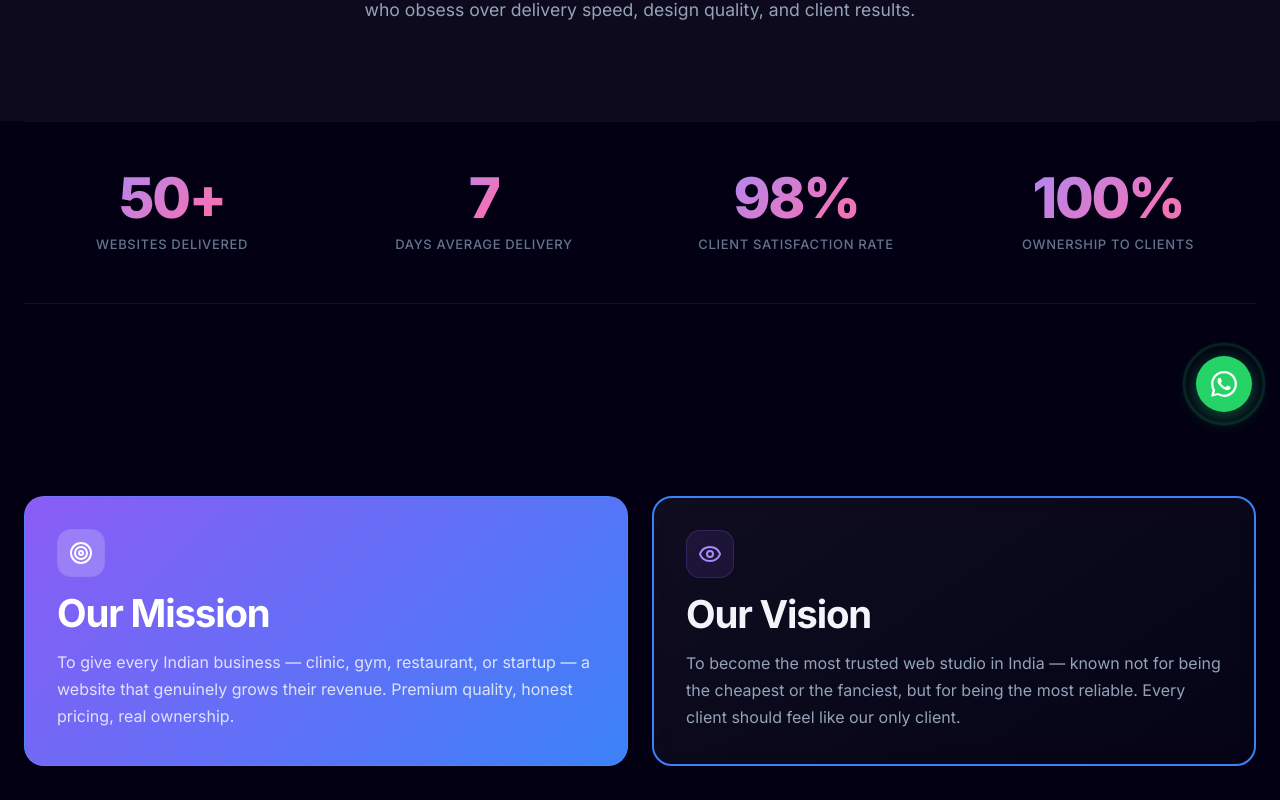
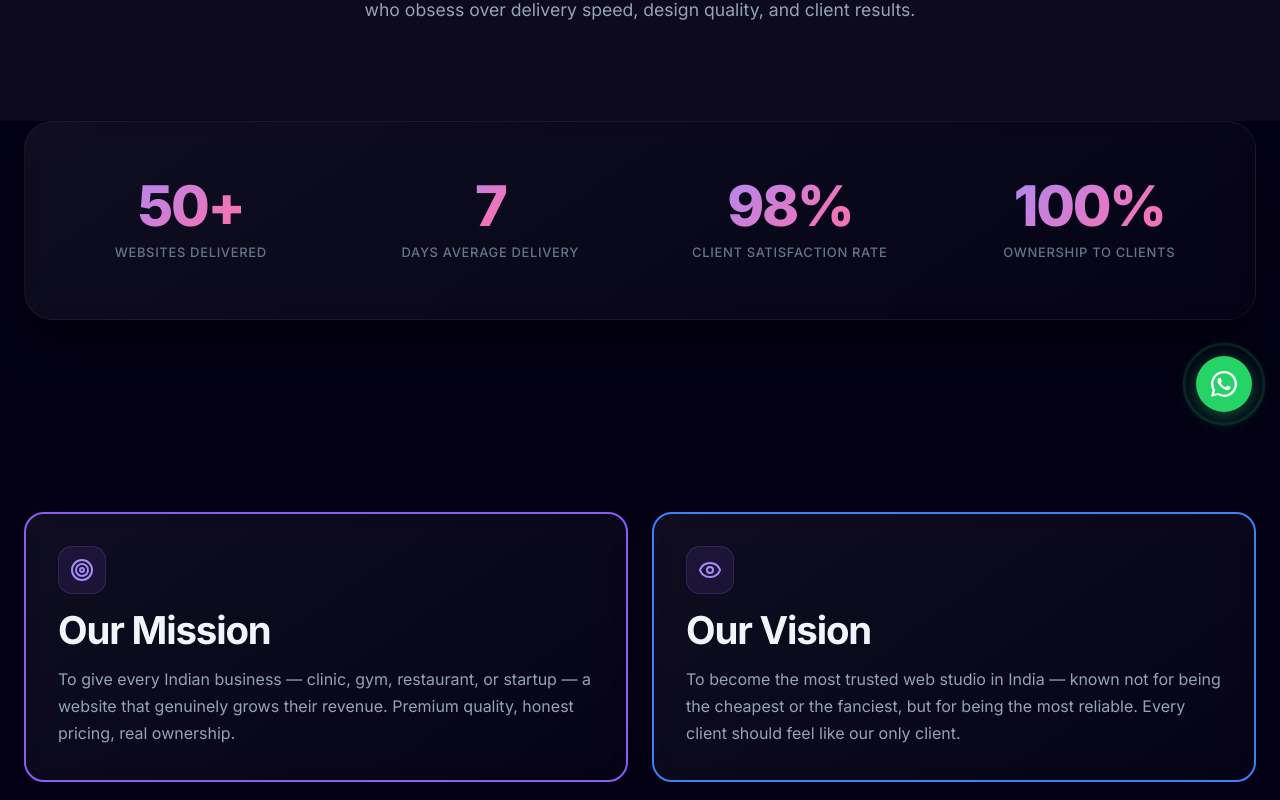
Before and after one commit to Vivek-Biswal/Pixora, a React (Vite) app: page /about in a window 1280 px wide. Shown: the part 360-1160 px from the top of the page. Built offline with nearby package versions, Linux system fonts and the light colour scheme; no server answers.

Commit message:
Fix styling of About page stats grid and card framing

```diff
--- a/src/pages/About/About.css
+++ b/src/pages/About/About.css
@@ -2,9 +2,13 @@
   display: grid;
   grid-template-columns: repeat(4, 1fr);
   gap: var(--space-4);
-  padding: var(--space-8) 0;
-  border-top: 1px solid var(--border-subtle);
-  border-bottom: 1px solid var(--border-subtle);
+  padding: var(--space-10) var(--space-6);
+  background: var(--gradient-card);
+  border-radius: var(--radius-2xl);
+  border: 1px solid var(--border-subtle);
+  box-shadow: 0 25px 50px -12px rgba(0, 0, 0, 0.5);
+  backdrop-filter: blur(16px);
+  -webkit-backdrop-filter: blur(16px);
 }
 
 .about-stat-item {
--- a/src/pages/About/About.jsx
+++ b/src/pages/About/About.jsx
@@ -57,19 +57,19 @@ const About = () => {
       <section className="section">
         <div className="container">
           <div className="grid-2">
-            <ScrollAnimator animation="from-left" className="card" style={{ background: 'var(--gradient-primary)', color: 'white' }}>
-              <div className="icon-box" style={{ background: 'rgba(255,255,255,0.2)', color: 'white' }}><Target /></div>
-              <h2 style={{ color: 'white', marginBottom: 'var(--space-4)' }}>Our Mission</h2>
-              <p style={{ color: 'rgba(255,255,255,0.8)', lineHeight: 1.7 }}>
+            <ScrollAnimator animation="from-left" className="card" style={{ border: '2px solid var(--color-purple)', height: '100%' }}>
+              <div className="icon-box"><Target /></div>
+              <h2 style={{ marginBottom: 'var(--space-4)' }}>Our Mission</h2>
+              <p style={{ color: 'var(--text-secondary)', lineHeight: 1.7 }}>
                 To give every Indian business — clinic, gym, restaurant,
                 or startup — a website that genuinely grows their revenue.
                 Premium quality, honest pricing, real ownership.
               </p>
             </ScrollAnimator>
-            <ScrollAnimator animation="from-right" className="card" style={{ border: '2px solid var(--color-blue)' }}>
+            <ScrollAnimator animation="from-right" className="card" style={{ border: '2px solid var(--color-blue)', height: '100%' }}>
               <div className="icon-box"><Eye /></div>
               <h2 style={{ marginBottom: 'var(--space-4)' }}>Our Vision</h2>
-              <p style={{ lineHeight: 1.7 }}>
+              <p style={{ color: 'var(--text-secondary)', lineHeight: 1.7 }}>
                 To become the most trusted web studio in India — known not
                 for being the cheapest or the fanciest, but for being the
                 most reliable. Every client should feel like our only client.
@@ -127,10 +127,10 @@ const About = () => {
             ].map((item, i) => (
               <ScrollAnimator key={i} animation="from-bottom"
                 delay={`delay-${i + 1}`} className="card"
-                style={{ padding: 'var(--space-7)' }}>
+                style={{ padding: 'var(--space-7)', height: '100%', display: 'flex', flexDirection: 'column' }}>
                 <div className="icon-box">{item.icon}</div>
                 <h4 style={{ marginBottom: '10px' }}>{item.title}</h4>
-                <p style={{ fontSize: '14px', lineHeight: 1.7 }}>{item.desc}</p>
+                <p style={{ fontSize: '14px', lineHeight: 1.7, color: 'var(--text-secondary)' }}>{item.desc}</p>
               </ScrollAnimator>
             ))}
           </div>
```
